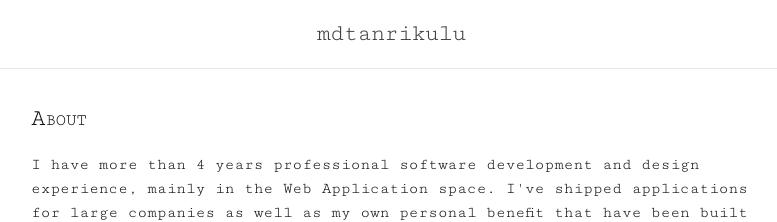
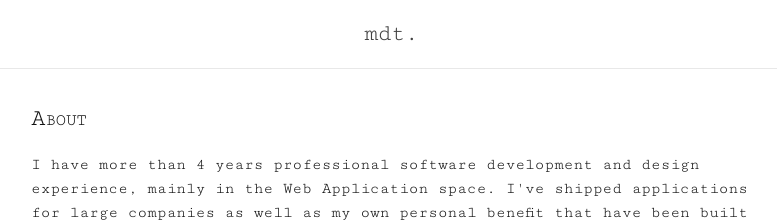
Before and after one commit to mdtanrikulu/mdtanrikulu.github.io, a Jekyll site: the page built from index.html, in a window 1280 px wide. Shown: the top 222 px of the page, without its empty margins (249-1026 px from the left). Built offline with Jekyll 4.4.1, drawn with Linux system fonts in a browser that asks for light colours.

Commit message:
Title changed

```diff
--- a/_config.yml
+++ b/_config.yml
@@ -1,5 +1,5 @@
 # Site settings
-title: mdtanrikulu
+title: mdt.
 baseurl: "/"
 url: "http://mdtanrikulu.github.io"
 
```
